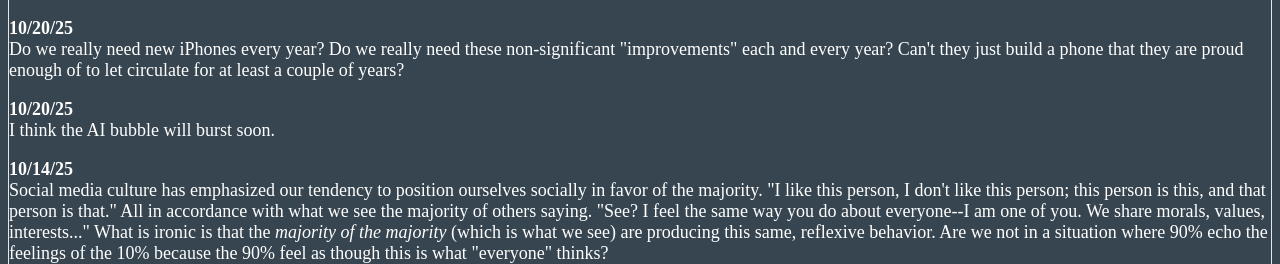
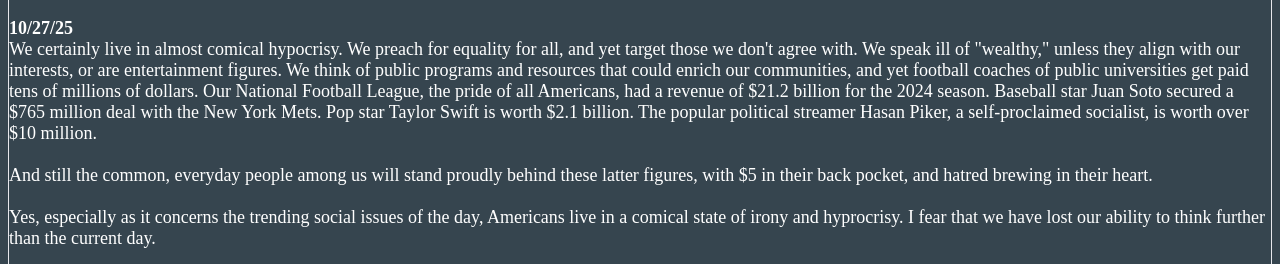
Before and after one commit to mi-cawber/mi-cawber.github.io, a plain HTML site: page thoughts.html in a window 1280 px wide. Shown: the part 678-942 px from the top of the page. Drawn offline with Linux system fonts and the light colour scheme.

Commit message:
thoughts

```diff
--- a/thoughts.html
+++ b/thoughts.html
@@ -29,6 +29,11 @@
 	-->
         <div style='border: 1px solid rgb(231, 232, 237); background-color:rgb(54, 69, 79); width: max-width'>
             <h1 style='text-align: center;'>October, 2025</h1>
+
+                <p class='body' class='body'>
+                    <b>10/27/25</b><br>
+		    We certainly live in almost comical hypocrisy. We preach for equality for all, and yet target those we don't agree with. We speak ill of "wealthy," unless they align with our interests, or are entertainment figures. We think of public programs and resources that could enrich our communities, and yet football coaches of public universities get paid tens of millions of dollars. Our National Football League, the pride of all Americans, had a revenue of $21.2 billion for the 2024 season. Baseball star Juan Soto secured a $765 million deal with the New York Mets. Pop star Taylor Swift is worth $2.1 billion. The popular political streamer Hasan Piker, a self-proclaimed socialist, is worth over $10 million.<br><br> And still the common, everyday people among us will stand proudly behind these latter figures, with $5 in their back pocket, and hatred brewing in their heart.<br><br> Yes, especially as it concerns the trending social issues of the day, Americans live in a comical state of irony and hyprocrisy. I fear that we have lost our ability to think further than the current day.
+                </p>
 
             <p class='body'>
                 <b>10/20/25</b><br>
```
Also changed, not shown: 2 other files.
